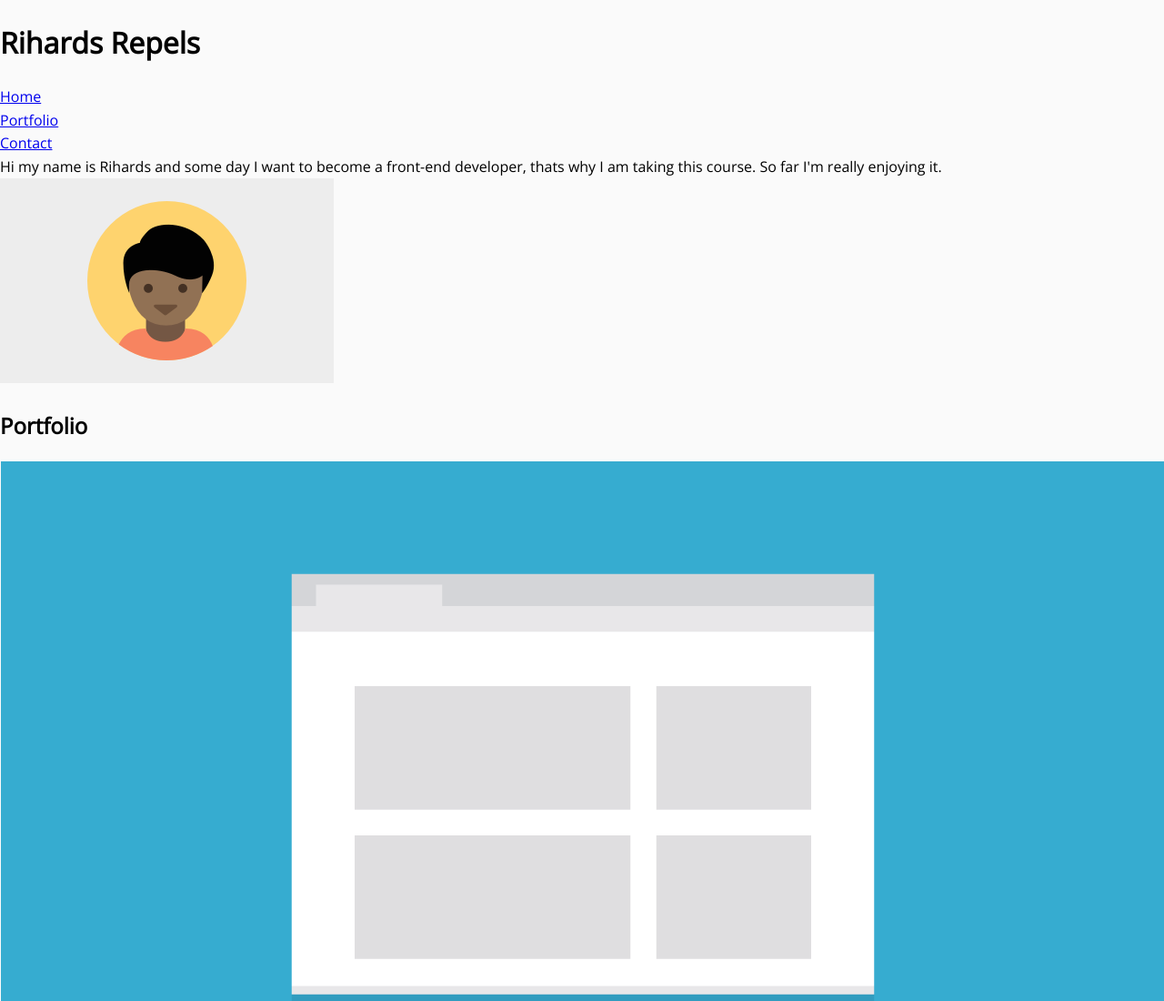
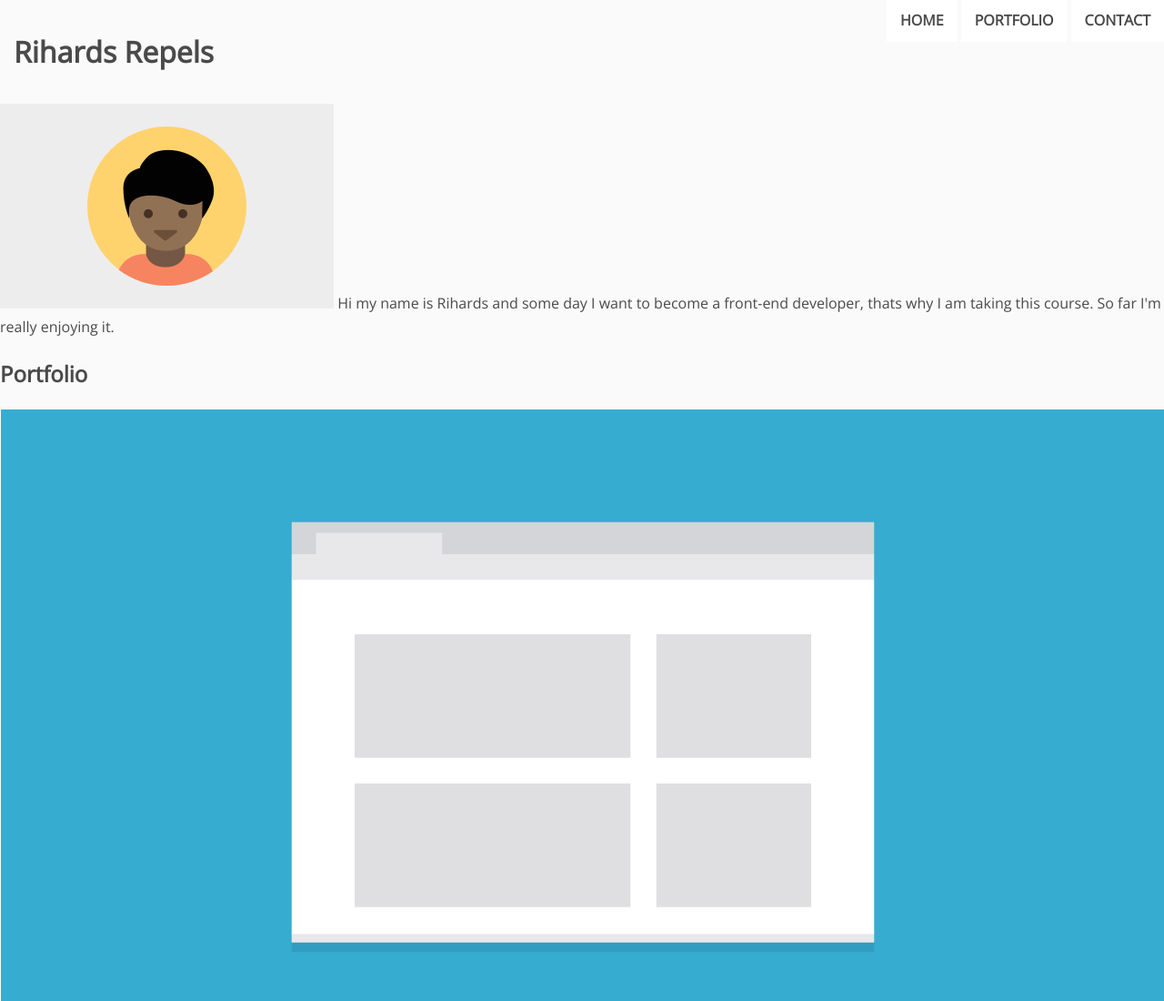
Before and after one commit to repelsins/Project_2, a plain HTML site: page index.html in a window 1280 px wide. Shown: the top 1100 px of the page at 91% size. Drawn offline with nearby package versions, Linux system fonts and the light colour scheme.

Commit message:
work in progress

```diff
--- a/css/style.css
+++ b/css/style.css
@@ -10,4 +10,59 @@ body {
 	font-family: 'Open Sans', sans-serif;
 	line-height: 1.6;
 	background: #fafafa;
+	color: #4a4a4a;
 }
+
+.main-nav {
+	margin-bottom: 20px;
+}
+
+.name a,
+.main-nav a {
+	display: block;
+	text-align: center;
+	padding: 10px 15px;
+	text-decoration: none;
+	color: #4a4a4a;
+}
+
+.main-nav li {
+	background: white;
+	margin-bottom: 5px;
+}
+
+.main-nav a {
+	text-transform: uppercase;
+	font-weight: bold;
+}
+
+.container {
+	width: 90%;
+	margin: 0 auto;
+}
+
+@media (min-width: 769px) {
+	.container {
+		width: 100%;
+	}
+
+	.name {
+		float: left;
+	}
+
+	.main-nav {
+		float: right;
+	}
+
+	.main-nav li {
+		display: inline-block;
+	}
+}
+
+/* ---- Float clearfix ---- */
+
+.clearfix::after {
+	content: " ";
+	display: table;
+	clear: both;
+}
--- a/index.html
+++ b/index.html
@@ -10,20 +10,22 @@
         <link rel="stylesheet" href="css/style.css">
     </head>
     <body>
-        <header>
-            <h1 class="name">Rihards Repels</h1>
-            <ul>
-                <li><a href="#">Home</a></li>
-                <li><a href="#">Portfolio</a></li>
-                <li><a href="#">Contact</a></li>
-            </ul>
+        <header class="main-header">
+            <div class="container clearfix">
+                <h1 class="name"><a href="#"/>Rihards Repels</a></h1>
+                <ul class="main-nav">
+                    <li><a href="#">Home</a></li>
+                    <li><a href="#">Portfolio</a></li>
+                    <li><a href="#">Contact</a></li>
+                </ul>
+            </div>
         </header>
 
         <div class="banner">
+            <img src="images\responsive-layout-profile.png" alt="Profile image">
             <span>Hi my name is Rihards and some day I want to become a front-end developer, thats why I am taking this course.
                   So far I'm really enjoying it.
             </span>
-            <img src="images\responsive-layout-profile.png" alt="Profile image">
         </div>
 
         <div class="container">
@@ -56,7 +58,7 @@
             </div>
 
             <div class="col">
-
+                <img src="mockups/responsive-website_desktop1024.png" alt="">
             </div>
 
         </div>
```
